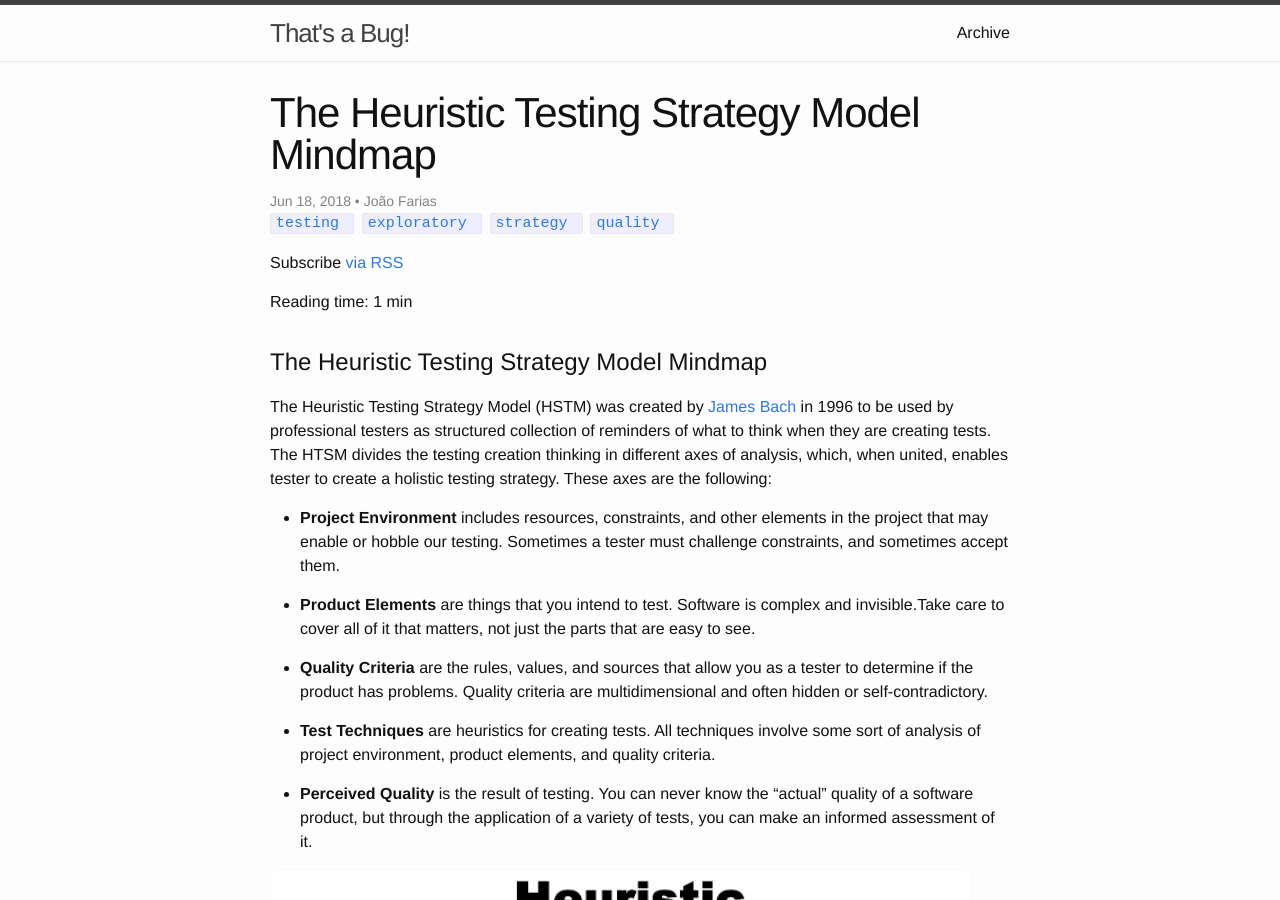
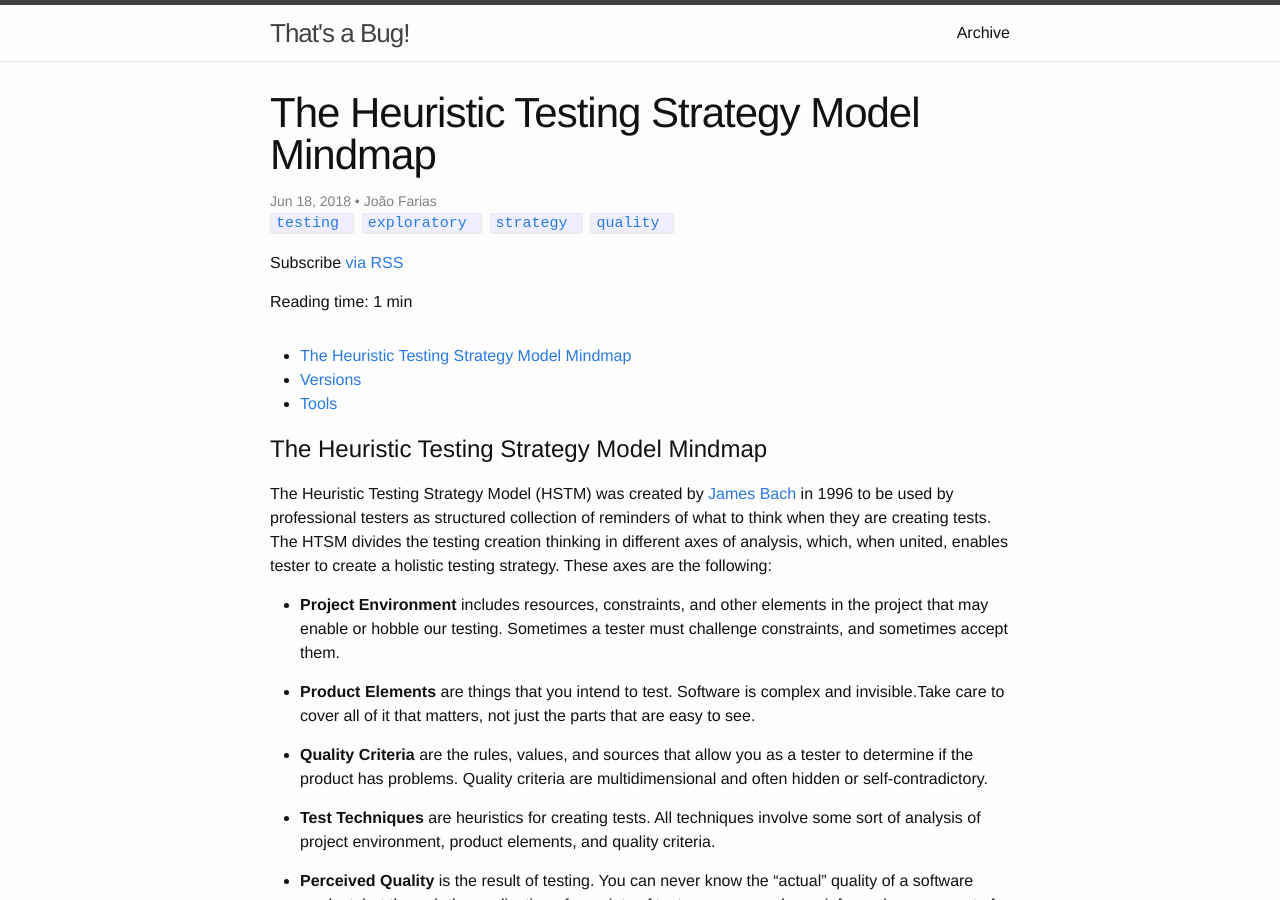
Before and after one commit to JoaoGFarias/JoaoGFarias.github.io, a Jekyll site: the page built from _posts/2018-06-18-the-heuristic_testing_strategy_model_mindmap_.markdown, in a window 1280 px wide and 900 px high. Built offline with Jekyll 4.4.1, drawn with Linux system fonts in a browser that asks for light colours; some of the changed lines change nothing that is shown; some of the changed text lies outside the part shown.

Commit message:
Table of Contents

```diff
--- /dev/null
+++ b/_includes/toc.html
@@ -0,0 +1,85 @@
+{% capture tocWorkspace %}
+    {% comment %}
+        Version 1.0.4
+          https://github.com/allejo/jekyll-toc
+
+        "...like all things liquid - where there's a will, and ~36 hours to spare, there's usually a/some way" ~jaybe
+
+        Usage:
+            {% include toc.html html=content sanitize=true class="inline_toc" id="my_toc" h_min=2 h_max=3 %}
+
+        Parameters:
+            * html       (string) - the HTML of compiled markdown generated by kramdown in Jekyll
+
+        Optional Parameters:
+            * sanitize   (bool)   : false  - when set to true, the headers will be stripped of any HTML in the TOC
+            * class      (string) :   ''   - a CSS class assigned to the TOC
+            * id         (string) :   ''   - an ID to assigned to the TOC
+            * h_min      (int)    :   1    - the minimum TOC header level to use; any header lower than this value will be ignored
+            * h_max      (int)    :   6    - the maximum TOC header level to use; any header greater than this value will be ignored
+            * ordered    (bool)   : false  - when set to true, an ordered list will be outputted instead of an unordered list
+            * item_class (string) :   ''   - add custom class for each list item; has support for '%level%' placeholder, which is the current heading level
+
+        Output:
+            An ordered or unordered list representing the table of contents of a markdown block. This snippet will only generate the table of contents and will NOT output the markdown given to it
+    {% endcomment %}
+
+    {% capture my_toc %}{% endcapture %}
+    {% assign orderedList = include.ordered | default: false %}
+    {% assign minHeader = include.h_min | default: 1 %}
+    {% assign maxHeader = include.h_max | default: 6 %}
+    {% assign nodes = include.html | split: '<h' %}
+    {% assign firstHeader = true %}
+
+    {% capture listModifier %}{% if orderedList %}1.{% else %}-{% endif %}{% endcapture %}
+
+    {% for node in nodes %}
+        {% if node == "" %}
+            {% continue %}
+        {% endif %}
+
+        {% assign headerLevel = node | replace: '"', '' | slice: 0, 1 | times: 1 %}
+
+        {% if headerLevel < minHeader or headerLevel > maxHeader %}
+            {% continue %}
+        {% endif %}
+
+        {% if firstHeader %}
+            {% assign firstHeader = false %}
+            {% assign minHeader = headerLevel %}
+        {% endif %}
+
+        {% assign indentAmount = headerLevel | minus: minHeader | add: 1 %}
+        {% assign _workspace = node | split: '</h' %}
+
+        {% assign _idWorkspace = _workspace[0] | split: 'id="' %}
+        {% assign _idWorkspace = _idWorkspace[1] | split: '"' %}
+        {% assign html_id = _idWorkspace[0] %}
+
+        {% capture _hAttrToStrip %}{{ _workspace[0] | split: '>' | first }}>{% endcapture %}
+        {% assign header = _workspace[0] | replace: _hAttrToStrip, '' %}
+
+        {% assign space = '' %}
+        {% for i in (1..indentAmount) %}
+            {% assign space = space | prepend: '    ' %}
+        {% endfor %}
+
+        {% unless include.item_class == blank %}
+            {% capture listItemClass %}{:.{{ include.item_class | replace: '%level%', headerLevel }}}{% endcapture %}
+        {% endunless %}
+
+        {% capture my_toc %}{{ my_toc }}
+{{ space }}{{ listModifier }} {{ listItemClass }} [{% if include.sanitize %}{{ header | strip_html }}{% else %}{{ header }}{% endif %}](#{{ html_id }}){% endcapture %}
+
+    {% endfor %}
+
+    {% if include.class %}
+        {% capture my_toc %}{:.{{ include.class }}}
+{{ my_toc | lstrip }}{% endcapture %}
+    {% endif %}
+
+    {% if include.id %}
+        {% capture my_toc %}{: #{{ include.id }}}
+{{ my_toc | lstrip }}{% endcapture %}
+    {% endif %}
+{% endcapture %}{% assign tocWorkspace = '' %}{{ my_toc | markdownify | strip }}
--- a/_layouts/post.html
+++ b/_layouts/post.html
@@ -23,6 +23,7 @@ layout: default
   </header>
 
   <div class="post-content" itemprop="articleBody">
+    {% include toc.html html=content %}
     {{ content }}
   </div>
 
--- a/_posts/2018-06-18-the-heuristic_testing_strategy_model_mindmap_.markdown
+++ b/_posts/2018-06-18-the-heuristic_testing_strategy_model_mindmap_.markdown
@@ -34,10 +34,10 @@ I have designed a mindmap which captures the information the aforementioned pape
 
 ![HTSM mindmap expanded image]({{ "assets/images/htsm_mindmap_2.jpg" | absolute_url }})
 
-## Version History
+# Versions
 
 1.0.0 - Initial post - [Download here]({{ "assets/mindmaps/hstm_1_0_0.xmind" | absolute_url }})
 
-## Tools
+# Tools
 
 XMind - [Download here](https://www.xmind.net/download/)
```
